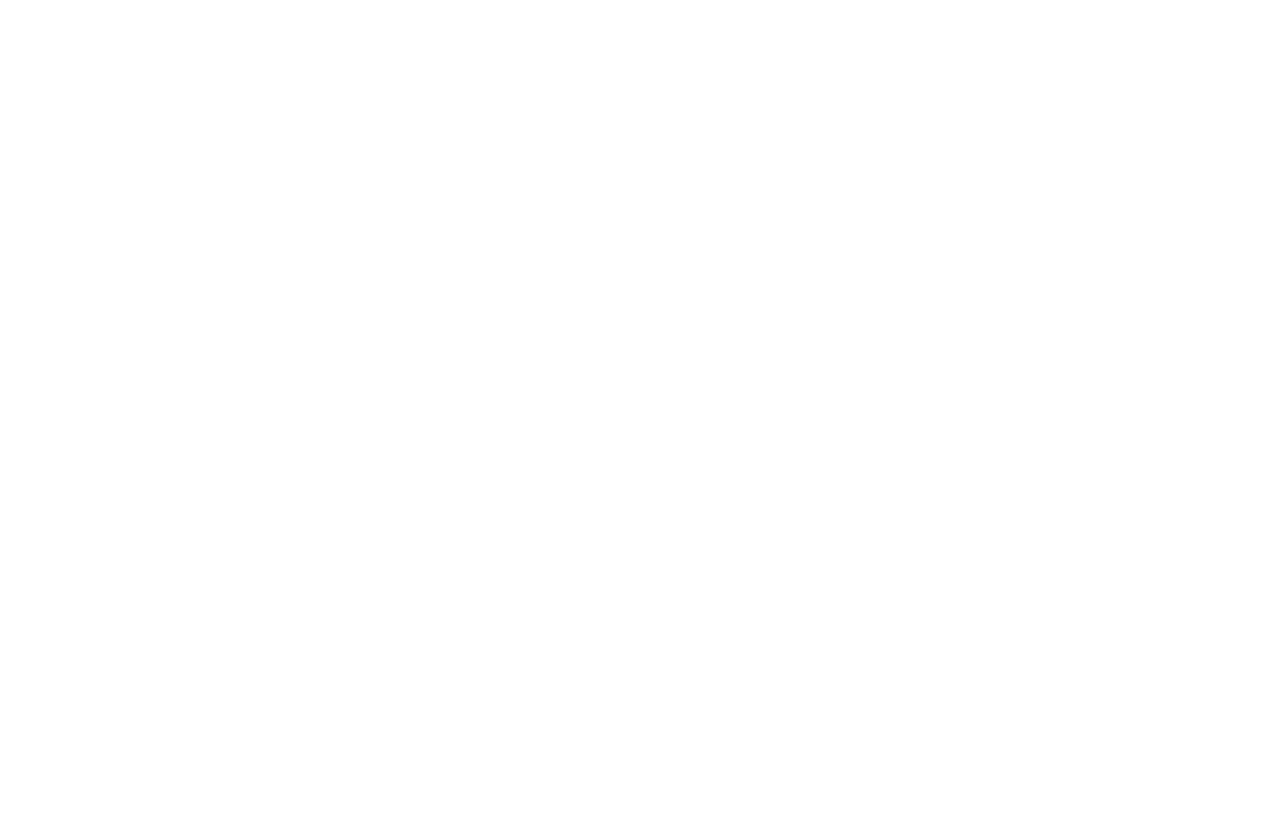
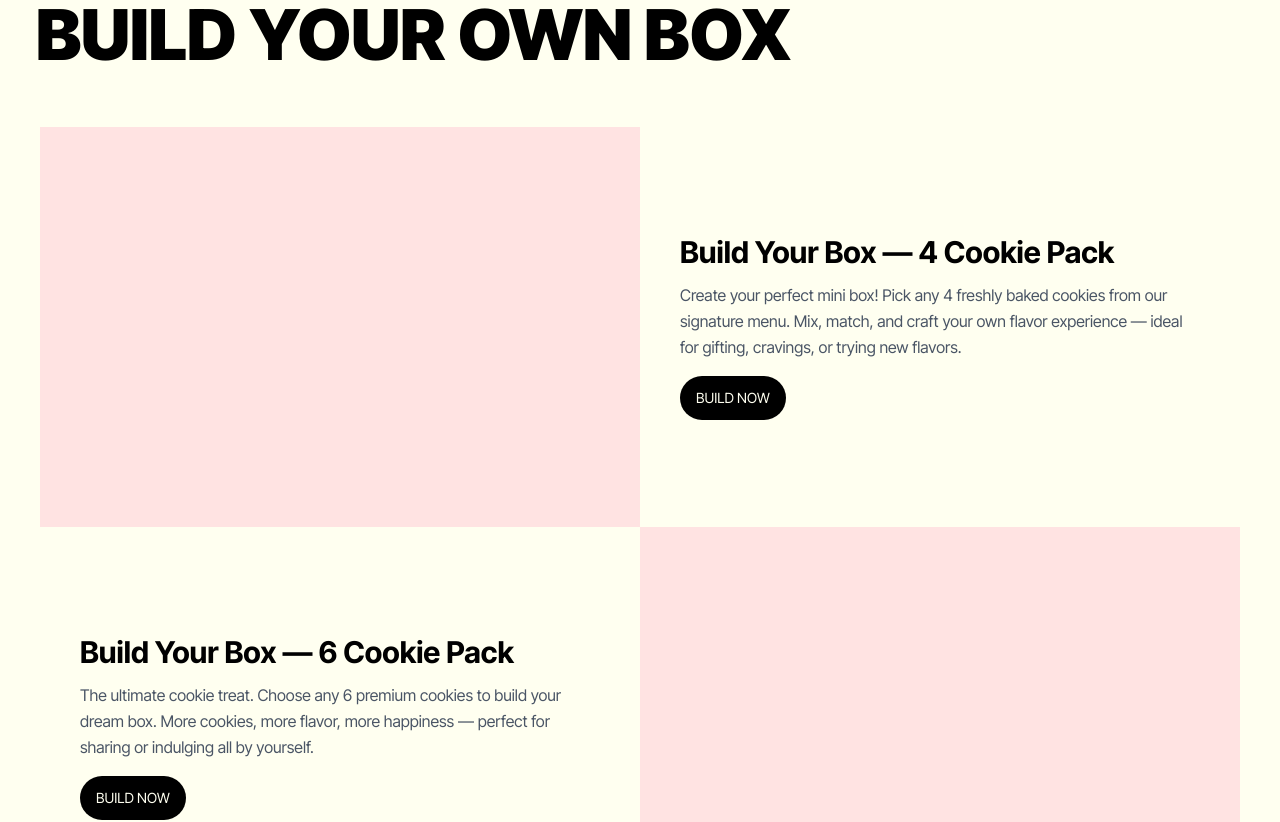
Before and after one commit to mussadiqkhan6886/chunkd, a Next.js app: page / in a window 1280 px wide. Shown: the part 3040-3862 px from the top of the page. Before the commit the page ends 2966 px from the top, so only its background shows below. Built offline with nearby package versions, Linux system fonts and the light colour scheme.

Commit message:
how it works now

```diff
--- a/lib/constants/index.ts
+++ b/lib/constants/index.ts
@@ -105,3 +105,22 @@
     createdAt: '2025-09-22T09:00:00Z'
   }
 ];
+
+export const buildYourBoxOptions = [
+  {
+    id: "box-4",
+    name: "Build Your Box — 4 Cookie Pack",
+    size: 4,
+    description:
+      "Create your perfect mini box! Pick any 4 freshly baked cookies from our signature menu. Mix, match, and craft your own flavor experience — ideal for gifting, cravings, or trying new flavors.",
+    price: "Depending On Cookies Flavour", // in PKR or your currency of choice
+  },
+  {
+    id: "box-6",
+    name: "Build Your Box — 6 Cookie Pack",
+    size: 6,
+    description:
+      "The ultimate cookie treat. Choose any 6 premium cookies to build your dream box. More cookies, more flavor, more happiness — perfect for sharing or indulging all by yourself.",
+    price: "Depending On Cookies Flavour", // in PKR or your currency
+  }
+];
--- a/sections/BuildYourBox.tsx
+++ b/sections/BuildYourBox.tsx
@@ -1,8 +1,41 @@
+import { buildYourBoxOptions } from '@/lib/constants'
 import React from 'react'
 
 const BuildYourBox = () => {
   return (
-    <section>
+    <section className='width'>
+      <h2 className='sectionTitle'>Build Your Own Box</h2>
+      <div className="px-10 mt-10">
+        {buildYourBoxOptions.map((item, index) => (
+          <div
+            key={item.id}
+            className={`flex flex-col md:flex-row items-center  ${
+              index % 2 !== 0 ? "md:flex-row-reverse" : ""
+            }`}
+          >
+            {/* Image */}
+            <div className="w-[300px] h-[400px] bg-soft/40 md:w-1/2">
+              {/* <img
+                src={item.image || "/placeholder.png"}
+                alt={item.name}
+                className="w-full h-72 object-cover rounded-2xl shadow-lg"
+              /> */}
+            </div>
+
+            {/* Text Content */}
+            <div className="w-full md:w-1/2 space-y-3 p-10">
+              <h2 className="text-3xl font-bold">{item.name}</h2>
+              <p className="text-gray-600 leading-relaxed">
+                {item.description}
+              </p>
+
+              <div className="flex items-center justify-between mt-4">
+                <button className="orderButtonStyle">Build Now</button>
+              </div>
+            </div>
+          </div>
+        ))}
+      </div>
 
     </section>
   )
```
